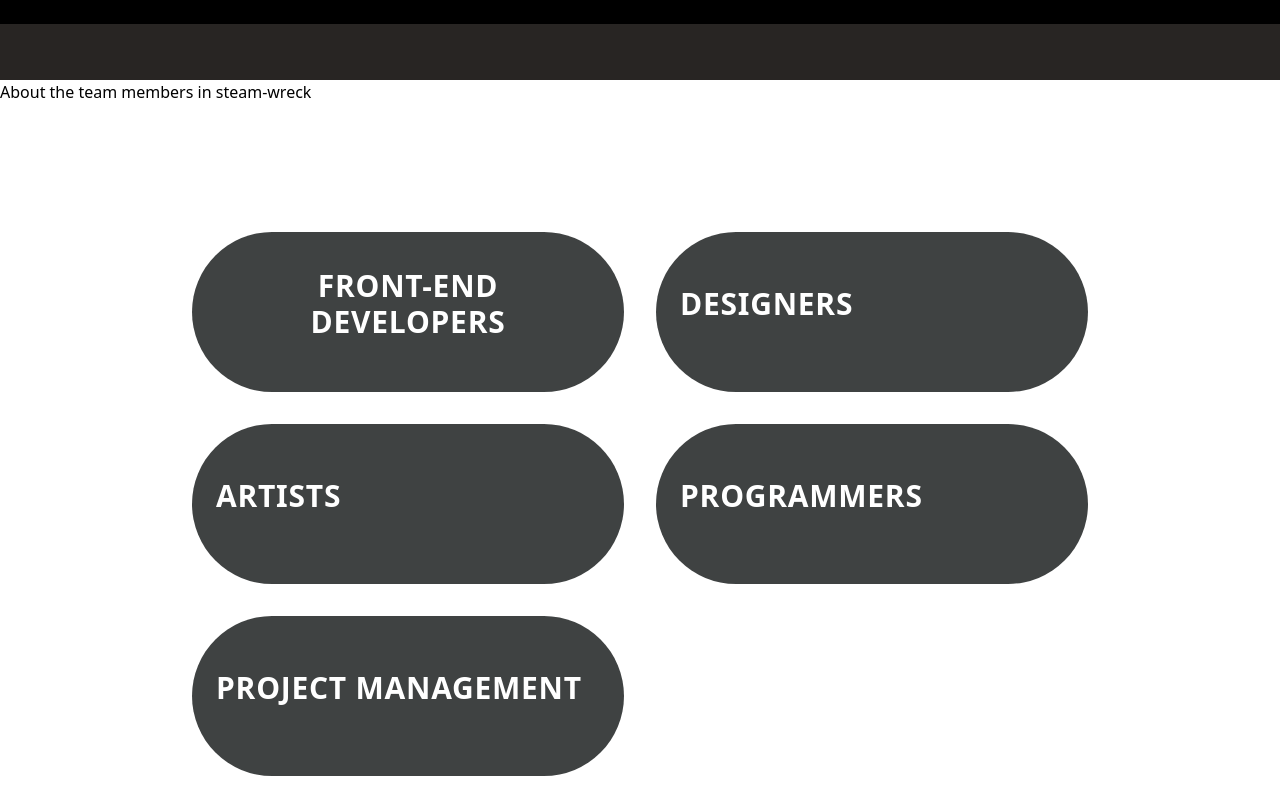
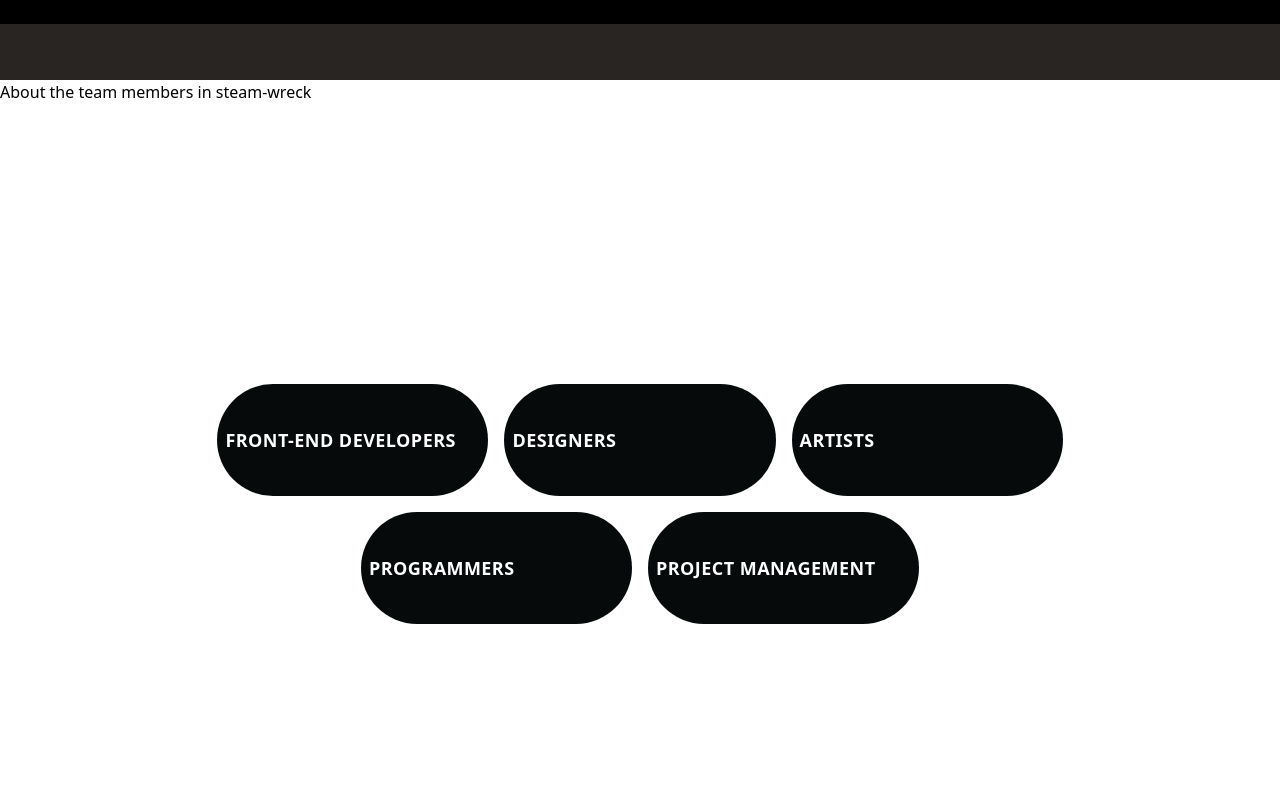
Before and after one commit to jasminedns/steam-wrecked, a Next.js app: page /team in a window 1280 px wide. Shown: the top 800 px of the page. Built offline with nearby package versions, Linux system fonts and the light colour scheme.

Commit message:
first changes

```diff
--- a/src/app/team/page.tsx
+++ b/src/app/team/page.tsx
@@ -3,6 +3,7 @@ import PeopleCards from "@/features/components/AT-people-Cards/People-card"
 const TeamPage = () => {
     return (
         <>
+
         <h1>About the team members in steam-wreck</h1>
         <PeopleCards/>
         </>
--- a/src/features/components/AT-people-Cards/People-card.tsx
+++ b/src/features/components/AT-people-Cards/People-card.tsx
@@ -44,22 +44,19 @@ const PersonCard: React.FC<PersonCardProps> = ({ person }) => {
 
 const CategorySelection: React.FC<CategorySelectionProps> = ({ onCategorySelect }) => {
   return (
-    <div className="min-h-screen py-16 px-4 flex flex-col items-center justify-center">
-
-
-
-      <div className="grid grid-cols-1 m-8 md:grid-cols-2 gap-8 max-w-4xl w-full">
+    <div className="min-h-screen py-16 px-2 md:px-4 flex flex-col items-center justify-center">
+      <div className="flex md:flex-row flex-wrap justify-center items-center md:m-8">
         {categories.map((category) => (
           <button
             key={category.id}
             onClick={() => onCategorySelect(category.id)}
-            className="bg-[#060A0A] opacity-77 text-white min-h-[10em] rounded-full p-6 w-full max-w-[28em] flex flex-col justify-center hover:cursor-pointer hover:opacity-90 transition-all duration-300 hover:scale-105 shadow-none hover:shadow-[0_0_15px_6px_rgba(255,115,0,0.7)] mx-auto"
+            className="bg-[#060A0A] m-2 text-white min-h-[7em] rounded-full w-[45%] md:w-[29%] flex flex-col justify-center hover:cursor-pointer transition-all duration-300 hover:scale-105 shadow-none hover:shadow-[0_0_15px_6px_rgba(255,115,0,0.7)]"
           >
             <div className="text-center">
-              <h2 className="text-3xl font-extrabold text-white uppercase tracking-wide mb-4">
+              <h2 className="text-lg md:text-text-xl font-extrabold text-white uppercase tracking-wide m-auto p-2">
                 {category.name}
               </h2>
-              <div className="w-16  bg-[radial-gradient(circle,_#EC8C2D_20%,_#761E1C_100%)]  rounded-3xl opacity-80"></div>
+              <div className="w-16 bg-[radial-gradient(circle,_#EC8C2D_20%,_#761E1C_100%)] rounded-3xl opacity-80"></div>
             </div>
           </button>
         ))}
```
